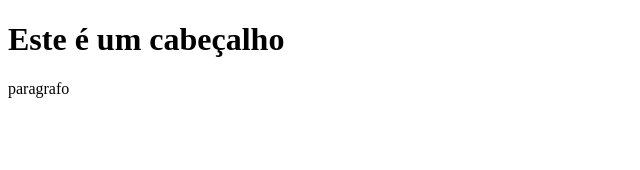
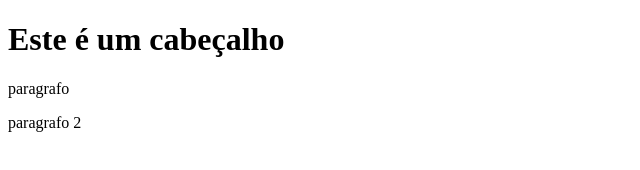
Before and after one commit to vitorbehnck/teste, a plain HTML site: page index.html in a window 1280 px wide. Shown: the full height of the page, 0-640 px from the left. Drawn offline with Linux system fonts and the light colour scheme.

Commit message:
Terceira versao

```diff
--- a/index.html
+++ b/index.html
@@ -5,4 +5,5 @@
 <body>
 <h1>Este é um cabeçalho</h1>
 <p> paragrafo </p>
+<p> paragrafo 2 </p>
 </html>
```
